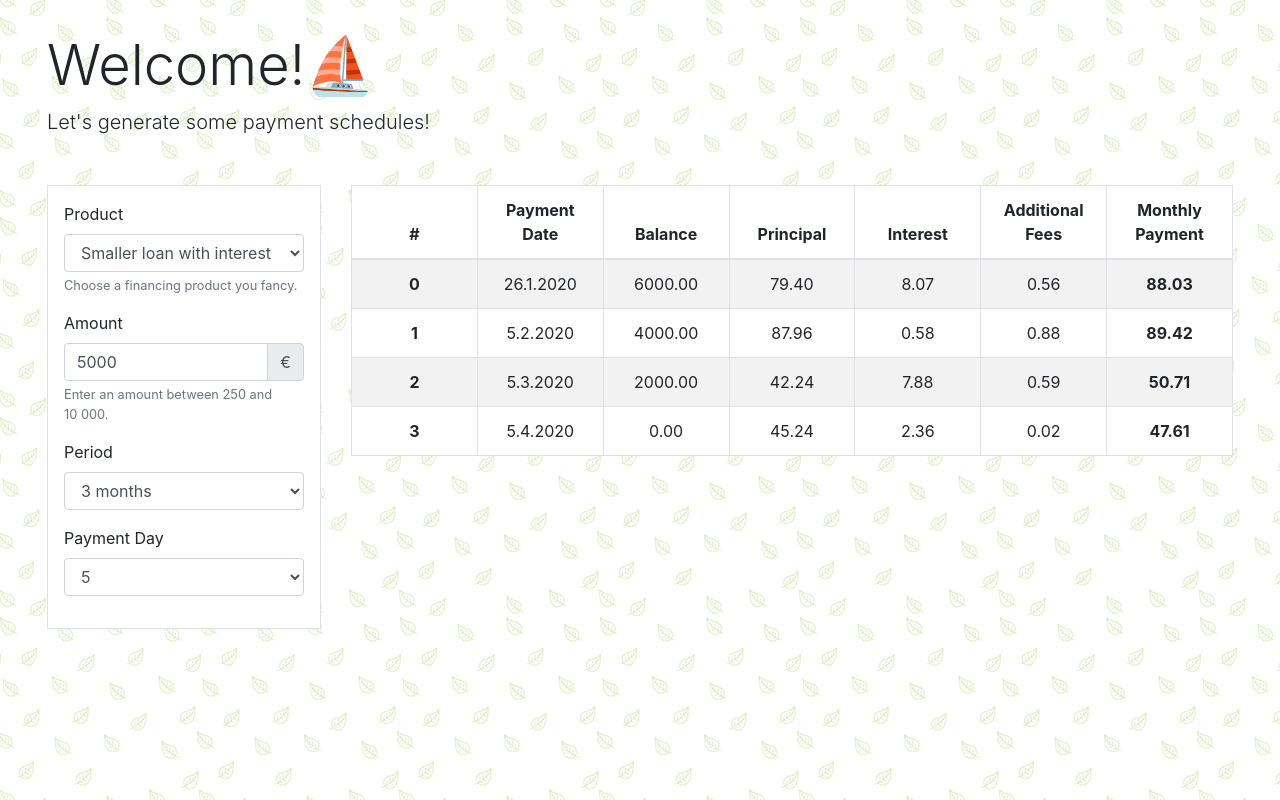
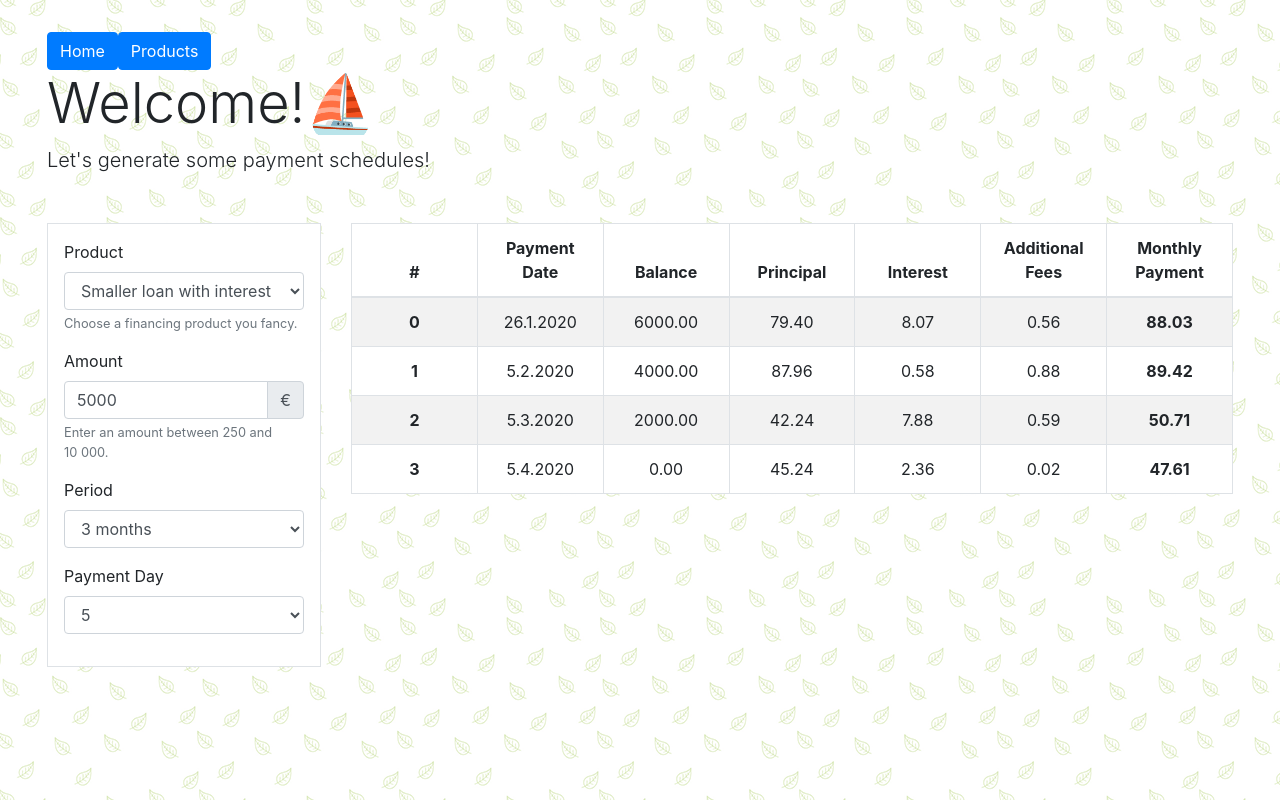
Before and after one commit to murdho/payment-schedule-ui, a React (Vite) app: page / in a window 1280 px wide. Built offline with nearby package versions, Linux system fonts and the light colour scheme.

Commit message:
Add reach router, create empty products page

```diff
--- a/package.json
+++ b/package.json
@@ -36,6 +36,7 @@
     "prettier": "^1.19.1"
   },
   "dependencies": {
+    "@reach/router": "^1.2.1",
     "bootstrap": "^4.4.1",
     "react": "^16.12.0",
     "react-bootstrap": "^1.0.0-beta.16",
--- a/src/App.js
+++ b/src/App.js
@@ -1,15 +1,22 @@
 import React from "react";
+import { Router, Link } from "@reach/router";
 import Container from "react-bootstrap/Container";
 import Calculator from "./Calculator";
 import Header from "./Header";
 import ErrorBoundary from "./ErrorBoundary";
+import Products from "./Products";
 
 const App = () => {
   return (
     <Container fluid>
+      <Link to="/" className="btn btn-primary">Home</Link>
+      <Link to="/products" className="btn btn-primary">Products</Link>
       <Header />
       <ErrorBoundary>
-        <Calculator />
+        <Router>
+          <Calculator path="/" />
+          <Products path="/products" />
+        </Router>
       </ErrorBoundary>
     </Container>
   );
--- a/src/Calculator.js
+++ b/src/Calculator.js
@@ -5,6 +5,8 @@ import Alert from "react-bootstrap/Alert";
 import CalculatorInput from "./CalculatorInput";
 import PaymentSchedule from "./PaymentSchedule";
 import { paymentScheduleAPI } from "./payment-schedule-api";
+import Header from "./Header";
+import ErrorBoundary from "./ErrorBoundary";
 
 const Calculator = () => {
   const [rows, setRows] = useState([]);
--- /dev/null
+++ b/src/Products.js
@@ -0,0 +1,7 @@
+import React from "react";
+
+const Products = () => {
+  return <h3>Products</h3>;
+};
+
+export default Products;
```
Also changed, not shown: 1 other file (tests, documents, lock files or other folders).
